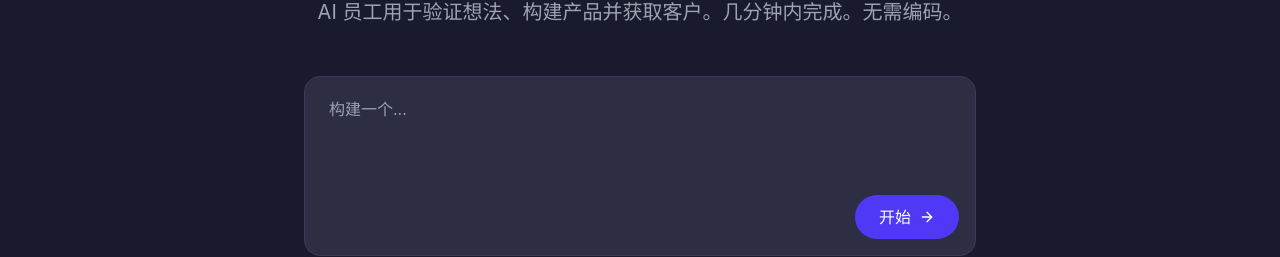
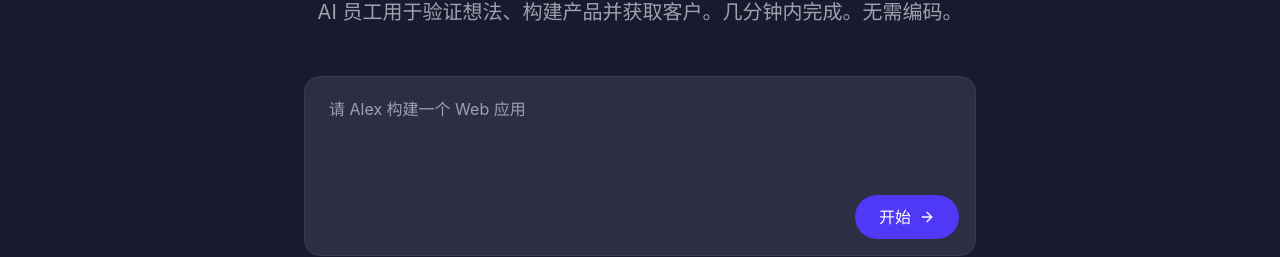
Before and after one commit to GoldXiong-code/testDemo, a Next.js app: page / in a window 1280 px wide. Shown: the part 415-672 px from the top of the page. Built offline with nearby package versions, Linux system fonts and the light colour scheme.

Commit message:
fix: 首页输入框占位文字恢复为「请 Alex 构建一个 Web 应用」

```diff
--- a/src/components/Hero.tsx
+++ b/src/components/Hero.tsx
@@ -93,7 +93,7 @@ export default function Hero() {
           value={inputValue}
           onChange={(e) => setInputValue(e.target.value)}
           onKeyDown={handleKeyDown}
-          placeholder="构建一个..."
+          placeholder="请 Alex 构建一个 Web 应用"
           rows={3}
           className="w-full px-6 py-5 bg-transparent text-white placeholder:text-[var(--text-muted)] text-base resize-none focus:outline-none"
         />
```
